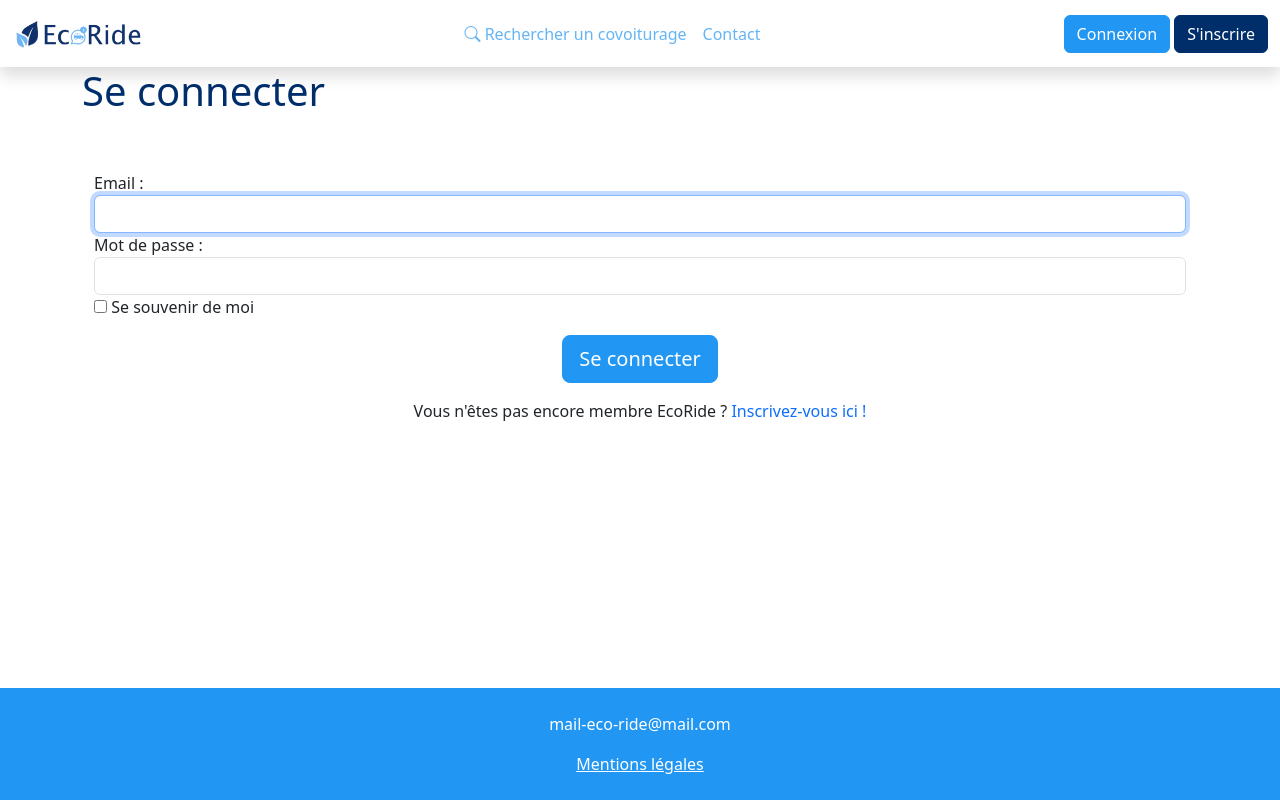
After one commit to enzopcht/ecoride, a Symfony app: template app/templates/security/login.html.twig in a window 1280 px wide. The commit adds this page. Run offline with Twig, Linux system fonts and the light colour scheme; the template is opened without the code that fills it, so the values that code supplies are empty; some libraries are stand-ins or nearby versions.

Commit message:
feat(login/logout): adding login and logout

```diff
--- a/app/composer.json
+++ b/app/composer.json
@@ -21,6 +21,7 @@
         "symfony/maker-bundle": "^1.62",
         "symfony/runtime": "7.2.*",
         "symfony/security-bundle": "7.2.*",
+        "symfony/translation": "7.2.*",
         "symfony/twig-bundle": "7.2.*",
         "symfony/validator": "7.2.*",
         "symfony/yaml": "7.2.*",
--- a/app/templates/base.html.twig
+++ b/app/templates/base.html.twig
@@ -1,10 +1,10 @@
 <!DOCTYPE html>
-<html>
+<html lang='fr'>
 	<head>
 		<meta charset="UTF-8">
 		<meta name="viewport" content="width=device-width, initial-scale=1">
 		<title>
-			{% block title %}Welcome!
+			{% block title %}Ecoride
 			{% endblock %}
 		</title>
 		<link
@@ -37,14 +37,28 @@
 							</li>
 						</ul>
 						<div class="text-end">
-							<a href="/login" class="btn btn-primary">Connexion</a>
+						{% if app.user %}
+							<a href="#" class="btn btn-primary">Tableau de bord</a>
+							<a href="{{ path('app_logout') }}" class="btn btn-danger">Déconnexion</a>
+						{% else %}
+							<a href="{{ path('app_login') }}" class="btn btn-primary">Connexion</a>
 							<a href="/sign-up" class="btn btn-dark">S'inscrire</a>
+						{% endif %}
 						</div>
 					</div>
 				</div>
 			</nav>
 
 			<main class="flex-fill">
+				{% for label, messages in app.flashes %}
+					{% for message in messages %}
+						<div class="alert alert-{{ label }} alert-dismissible fade show" role="alert">
+							{{ message }}
+							<button type="button" class="btn-close" data-bs-dismiss="alert" aria-label="Fermer"></button>
+						</div>
+					{% endfor %}
+				{% endfor %}
+
 				{% block body %}{% endblock %}
 			</main>
 
--- a/app/templates/home/index.html.twig
+++ b/app/templates/home/index.html.twig
@@ -5,6 +5,11 @@
 
 {% block body %}
 
+	{% for message in app.flashes('warning') %}
+		<div class='alert alert-danger'>
+			{{ message }}
+		</div>
+	{% endfor %}
 	<div class="gradient pb-3 mb-2">
 		<div class="box-hero">
 			<h1 class="text-white text-center col-10 mx-auto py-4">
--- /dev/null
+++ b/app/templates/security/login.html.twig
@@ -0,0 +1,45 @@
+{% extends 'base.html.twig' %}
+
+{% block title %}Se connecter - EcoRide
+{% endblock %}
+
+{% block body %}
+	<main class="container-xl">
+		<h1 class="text-dark">Se connecter</h1>
+
+		<div class="container-xl justify-text pt-5 text-center"></div>
+
+		<div class="container-xl mx-auto">
+			<form method="post">
+				{% if error %}
+					<div class="alert alert-danger">{{ error.messageKey|trans(error.messageData, 'security') }}</div>
+				{% endif %}
+
+				<label for="inputEmail">Email :</label>
+				<input type="email" value="{{ last_username }}" name="email" id="inputEmail" class="form-control" autocomplete="email" required autofocus>
+				<label for="inputPassword">Mot de passe :</label>
+				<input type="password" name="password" id="inputPassword" class="form-control" autocomplete="current-password" required>
+
+				<input type="hidden" name="_csrf_token" value="{{ csrf_token('authenticate') }}">
+
+				<div class="checkbox mb-3">
+					<label>
+						<input type="checkbox" name="_remember_me">
+						Se souvenir de moi
+					</label>
+				</div>
+				<div class="mb-3 text-center">
+				<button class="btn btn-lg btn-primary justify-content-center" type="submit">
+					Se connecter
+				</button>
+				</div>
+			</form>
+
+			<p class="text-center">
+				Vous n'êtes pas encore membre EcoRide ?
+				<a class="text-decoration-none" href="<?= $router->url('sign-up') ?>">Inscrivez-vous ici !</a>
+			</p>
+		</div>
+	</main>
+
+{% endblock %}
```
Also changed, not shown: app/src/Controller/LoginSuccessController.php (added, +24 -0 lines), app/src/Controller/SecurityController.php (added, +32 -0 lines), app/src/Security/LoginAuthenticator.php (added, +59 -0 lines), 4 other files. Lines whose indentation alone changed are shown as unchanged.
